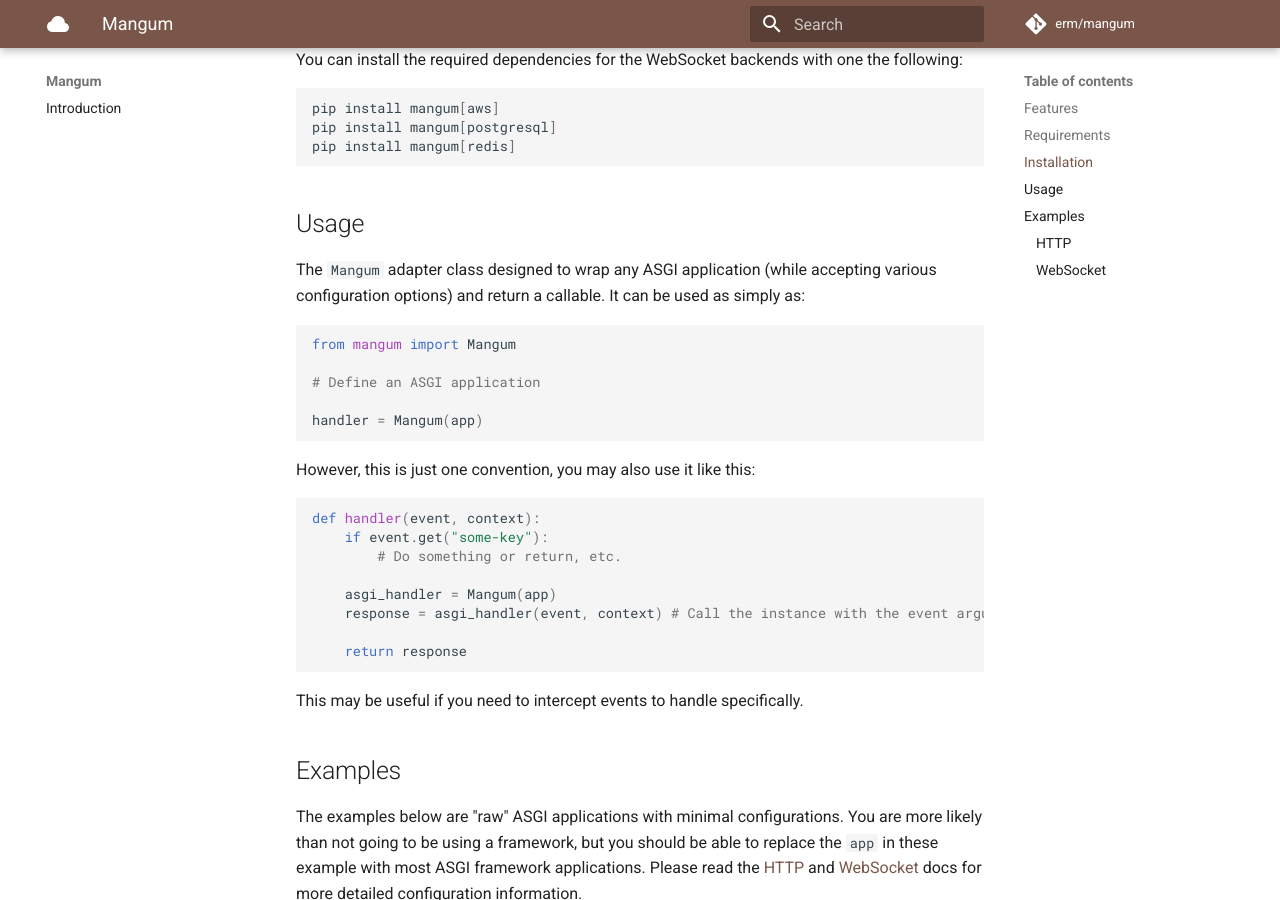
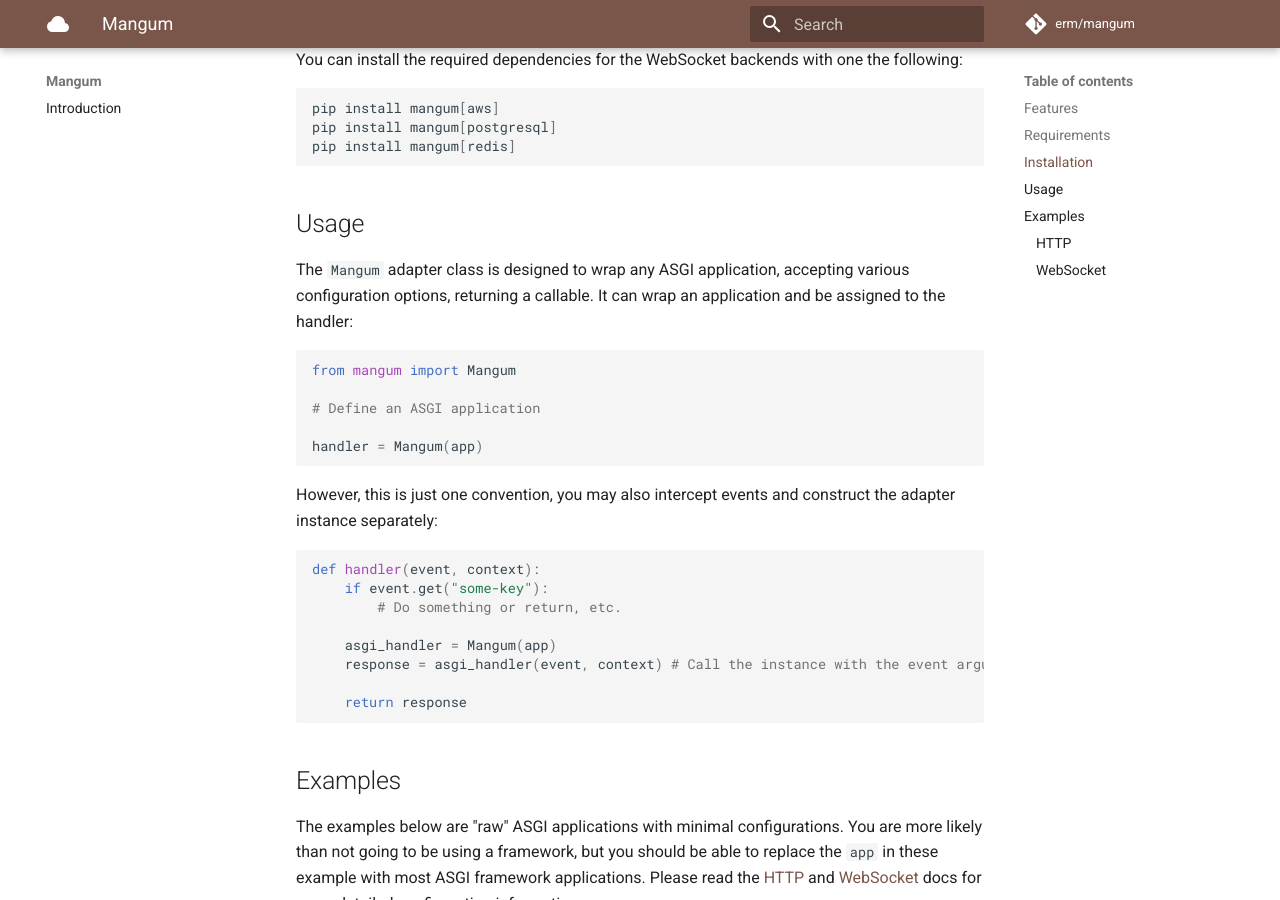
Before and after one commit to Kludex/mangum, an MkDocs documentation site: the page built from docs/introduction.md, in a window 1280 px wide and 900 px high, scrolled down 843 px. Built offline with MkDocs 1.6.1 and Material for MkDocs 9.7.7, drawn with Linux system fonts in a browser that asks for light colours; comment, search, counter and statistics services are not loaded.

Commit message:
README/intro

````diff
--- a/docs/introduction.md
+++ b/docs/introduction.md
@@ -44,7 +44,7 @@
 
 ## Usage
 
-The `Mangum` adapter class designed to wrap any ASGI application (while accepting various configuration options) and return a callable. It can be used as simply as:
+The `Mangum` adapter class is designed to wrap any ASGI application, accepting various configuration options, returning a callable. It can wrap an application and be assigned to the handler:
 
 ```python
 from mangum import Mangum
@@ -54,7 +54,7 @@
 handler = Mangum(app)
 ```
 
-However, this is just one convention, you may also use it like this:
+However, this is just one convention, you may also intercept events and construct the adapter instance separately:
 
 ```python
 def handler(event, context):
@@ -66,8 +66,6 @@
 
     return response
 ```
-
-This may be useful if you need to intercept events to handle specifically.
 
 ## Examples
 
````
Also changed, not shown: README.md (+2 -4 lines).
